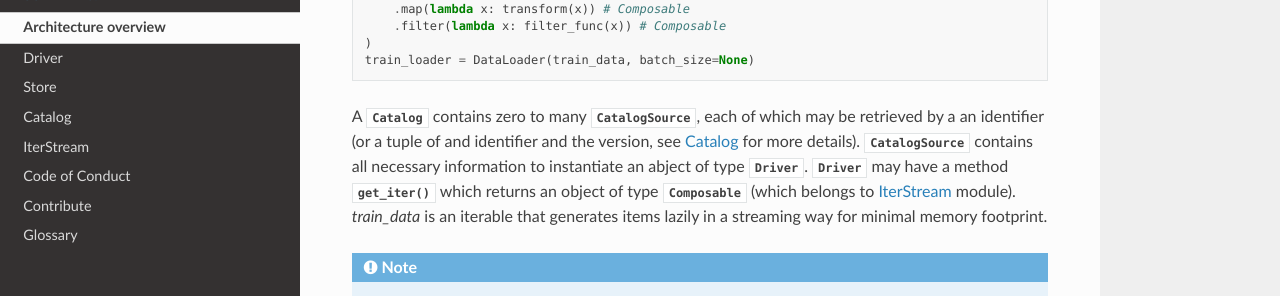
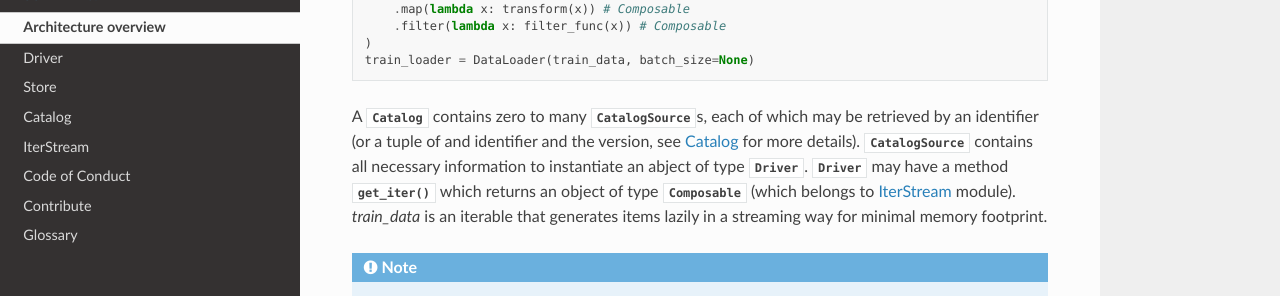
Before and after one commit to merantix-momentum/squirrel-core, a Sphinx documentation site: the page built from docs/usage/architecture_overview.rst, in a window 1280 px wide and 900 px high, scrolled down 588 px. Shown: the part 151-447 px from the top of the window. Built offline with Sphinx 7.4.7 and the Read the Docs theme 2.0.0, drawn with Linux system fonts in a browser that asks for light colours; the version number is read from the project's files by our own code.

```diff
--- a/docs/usage/architecture_overview.rst
+++ b/docs/usage/architecture_overview.rst
@@ -31,7 +31,7 @@ here is a complete data loading pipeline:
     train_loader = DataLoader(train_data, batch_size=None)
 
 
-A :py:class:`Catalog` contains zero to many :py:class:`CatalogSource`, each of which may be retrieved by a an
+A :py:class:`Catalog` contains zero to many :py:class:`CatalogSource`\s, each of which may be retrieved by an
 identifier (or a tuple of and identifier and the version, see :ref:`catalog` for more details). :py:class:`CatalogSource`
 contains all necessary information to instantiate an abject of type :py:class:`Driver`. :py:class:`Driver` may have
 a method :py:meth:`get_iter` which returns an object of type :py:class:`Composable`
```
